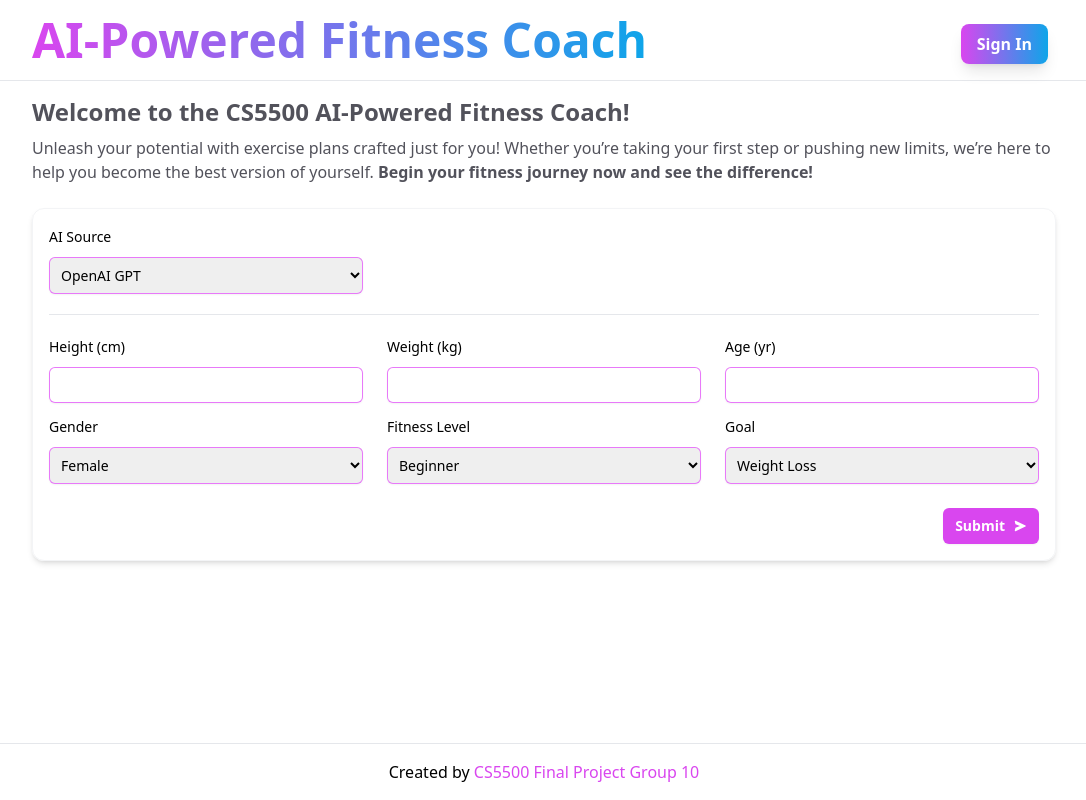
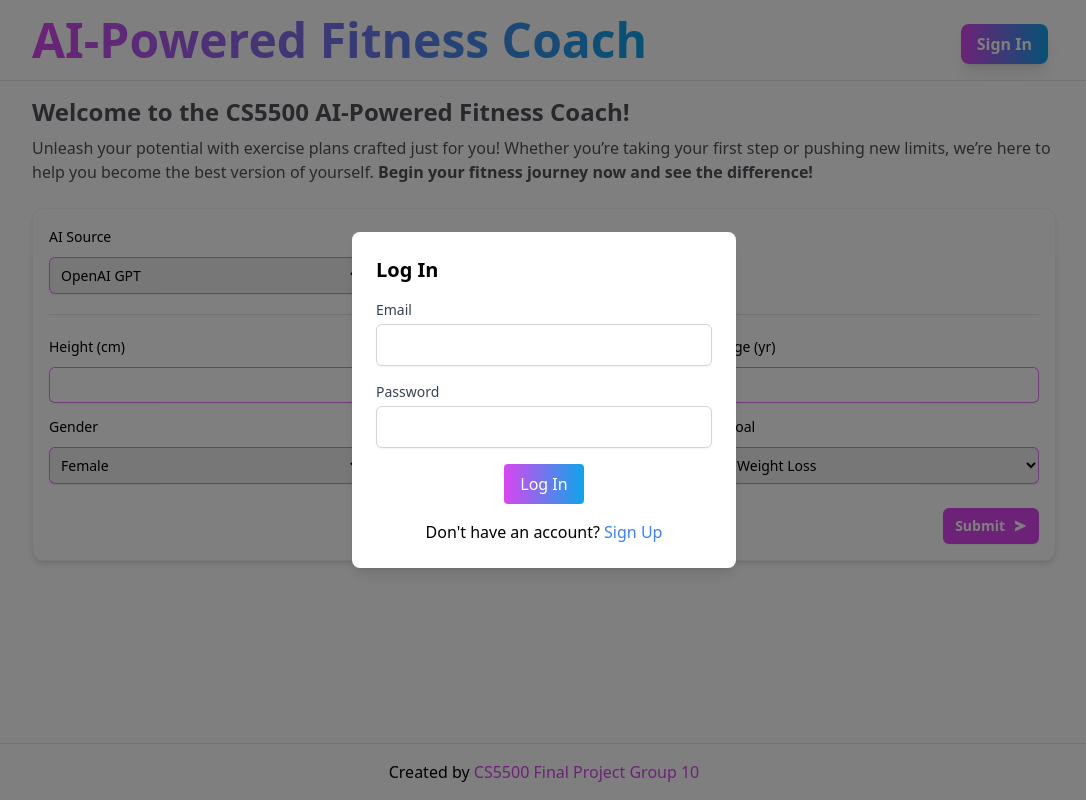
Before and after one commit to gstgrace/ai_fitness_coach_deploy_1208, a Next.js app: page / in a window 1280 px wide. Shown: the whole page, without its empty margins (96-1182 px from the left). Built offline with nearby package versions, Linux system fonts and the light colour scheme.

Commit message:
make login modal the initial view

```diff
--- a/components/AuthButton.js
+++ b/components/AuthButton.js
@@ -4,12 +4,11 @@ import toast from "react-hot-toast";
 
 export default function AuthButton() {
   const [isAuthenticated, setIsAuthenticated] = useState(false);
-  const [showModal, setShowModal] = useState(false);
-  const [showLogOutConfirmation, setShowLogOutConfirmation] = useState(false); // State for confirmation modal
+  const [showModal, setShowModal] = useState(true);
+  const [showLogOutConfirmation, setShowLogOutConfirmation] = useState(false);
 
   const handleAuth = () => {
     if (isAuthenticated) {
-      // Show the confirmation modal before logging out
       setShowLogOutConfirmation(true);
     } else {
       setShowModal(true);
@@ -22,13 +21,13 @@ export default function AuthButton() {
 
   const handleLogOut = () => {
     setIsAuthenticated(false);
-    localStorage.removeItem("authToken");  // Clear the token
-    setShowLogOutConfirmation(false); // Close the confirmation modal
+    localStorage.removeItem("authToken");
+    setShowLogOutConfirmation(false);
     toast.success("Log out successfully!");
   };
 
   const handleCancelLogOut = () => {
-    setShowLogOutConfirmation(false); // Close the confirmation modal without logging out
+    setShowLogOutConfirmation(false);
   };
 
   const handleSignUp = async (email, password) => {
--- a/components/LoginModal.js
+++ b/components/LoginModal.js
@@ -49,7 +49,7 @@ export default function LoginModal({ onClose, onLogin, onSignUp, loading, setIsA
   return (
     <div className="fixed inset-0 bg-black bg-opacity-50 flex justify-center items-center z-50">
       <div className="bg-white p-6 rounded-lg shadow-lg w-96">
-        <h2 className="text-xl font-bold mb-4">{isSignUp ? "Sign Up" : "Sign In"}</h2>
+        <h2 className="text-xl font-bold mb-4">{isSignUp ? "Sign Up" : "Log In"}</h2>
 
         {/* Error Message Display */}
         {error && (
@@ -81,20 +81,13 @@ export default function LoginModal({ onClose, onLogin, onSignUp, loading, setIsA
             />
           </div>
 
-          <div className="flex justify-between items-center">
+          <div className="flex justify-center items-center">
             <button
               type="submit"
               className="px-4 py-2 bg-gradient-to-r from-[#d946ef] to-[#0ea5e9] text-white rounded hover:from-[#a23dc7] hover:to-[#087fbe]"
               disabled={loading}
             >
               {loading ? "Loading..." : isSignUp ? "Sign Up" : "Log In"}
-            </button>
-            <button
-              type="button"
-              className="px-4 py-2 bg-gray-300 text-gray-700 rounded hover:bg-gray-400"
-              onClick={onClose}
-            >
-              Cancel
             </button>
           </div>
         </form>
```
